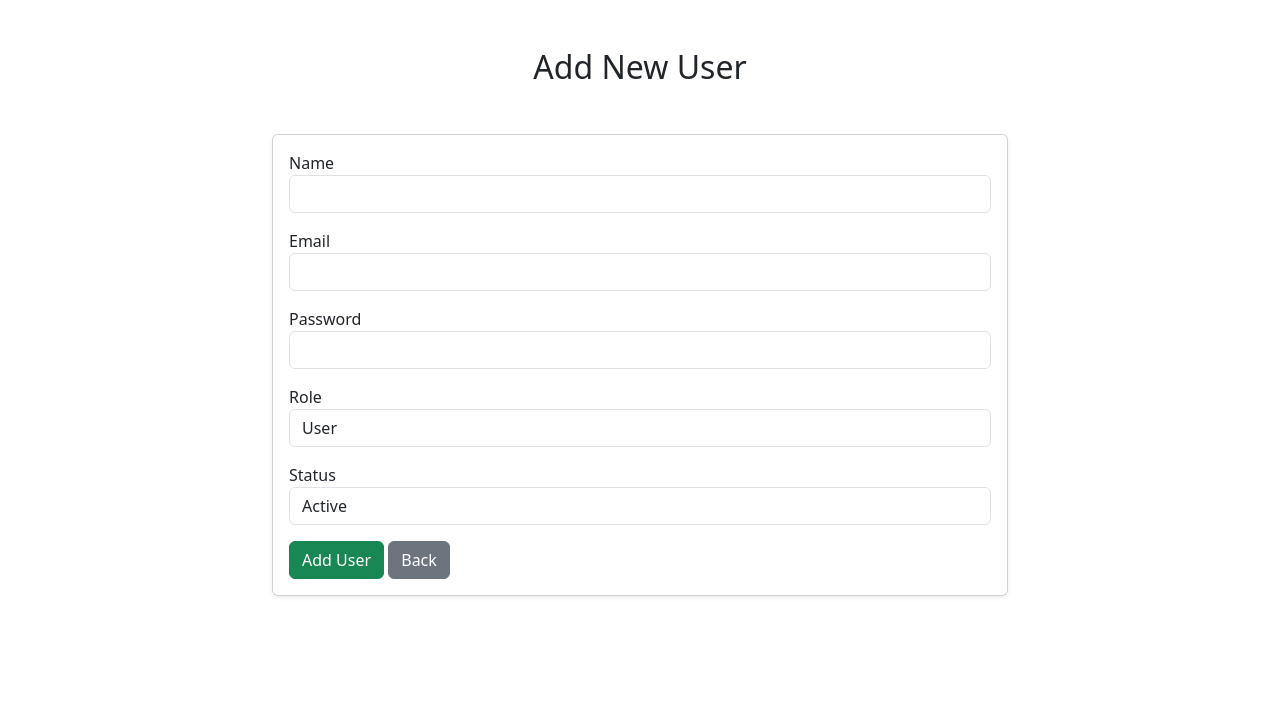
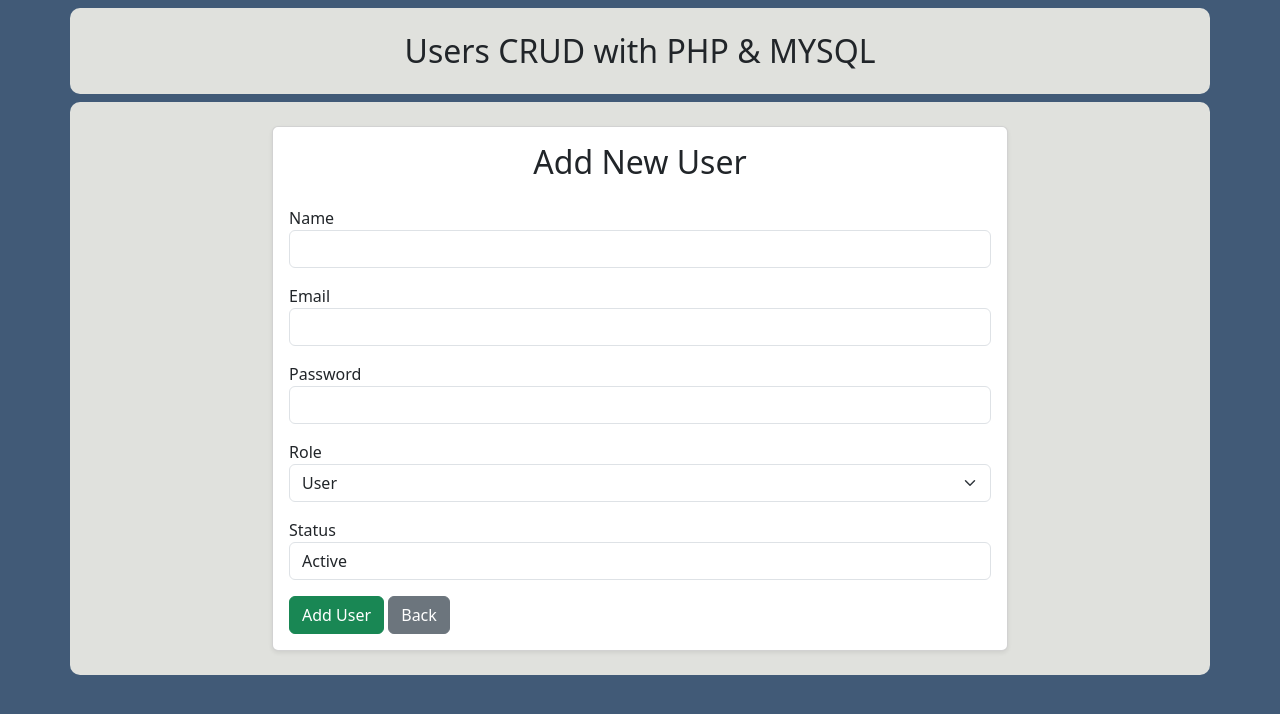
Before and after one commit to muhammadfarhandeveloper/php-mysqli-user-crud-with-bootstrap5, a PHP site: page /create.php in a window 1280 px wide. Shown: the top 714 px of the page. Run offline with PHP 8.4, Linux system fonts and the light colour scheme.

Commit message:
style: update UI with css style & BS classes

```diff
--- a/create.php
+++ b/create.php
@@ -27,16 +27,19 @@ if ($_SERVER["REQUEST_METHOD"] == "POST") {
     <meta name="viewport" content="width=device-width, initial-scale=1.0">
     <title>Add User</title>
     <link href="https://cdn.jsdelivr.net/npm/bootstrap@5.3.0/dist/css/bootstrap.min.css" rel="stylesheet">
+    <link rel="stylesheet" href="css/style.css"/>
+
 </head>
 
 <body>
-
-    <h2 class="text-center mt-5 mb-3">Add New User</h2>
-    <div class="container mt-5">
+     <div class="container mt-2">
+        <h2 class="text-center py-4">Users CRUD with PHP & MYSQL</h2>
+    </div>
+    <div class="container">
         <div class="row justify-content-center">
             <div class="col-md-8">
-
-                <div class="card shadow-sm">
+                <div class="card shadow-sm my-4">
+                    <h2 class="text-center pt-3">Add New User</h2>
                     <div class="card-body">
                         <form method="POST">
                     <div class="mb-3">
@@ -53,7 +56,7 @@ if ($_SERVER["REQUEST_METHOD"] == "POST") {
                     </div>
                     <div class="mb-3">
                         <label>Role</label>
-                        <select name="role" class="form-control">
+                        <select name="role" class="form-select">
                             <option value="user">User</option>
                             <option value="admin">Admin</option>
                         </select>
--- /dev/null
+++ b/css/style.css
@@ -0,0 +1,7 @@
+body{
+    background-color: #415a77;
+}
+.container{
+    background-color: #e0e1dd;
+    border-radius: 10px;
+}
```
Also changed, not shown: index.php (+9 -7 lines), update.php (+8 -6 lines).
